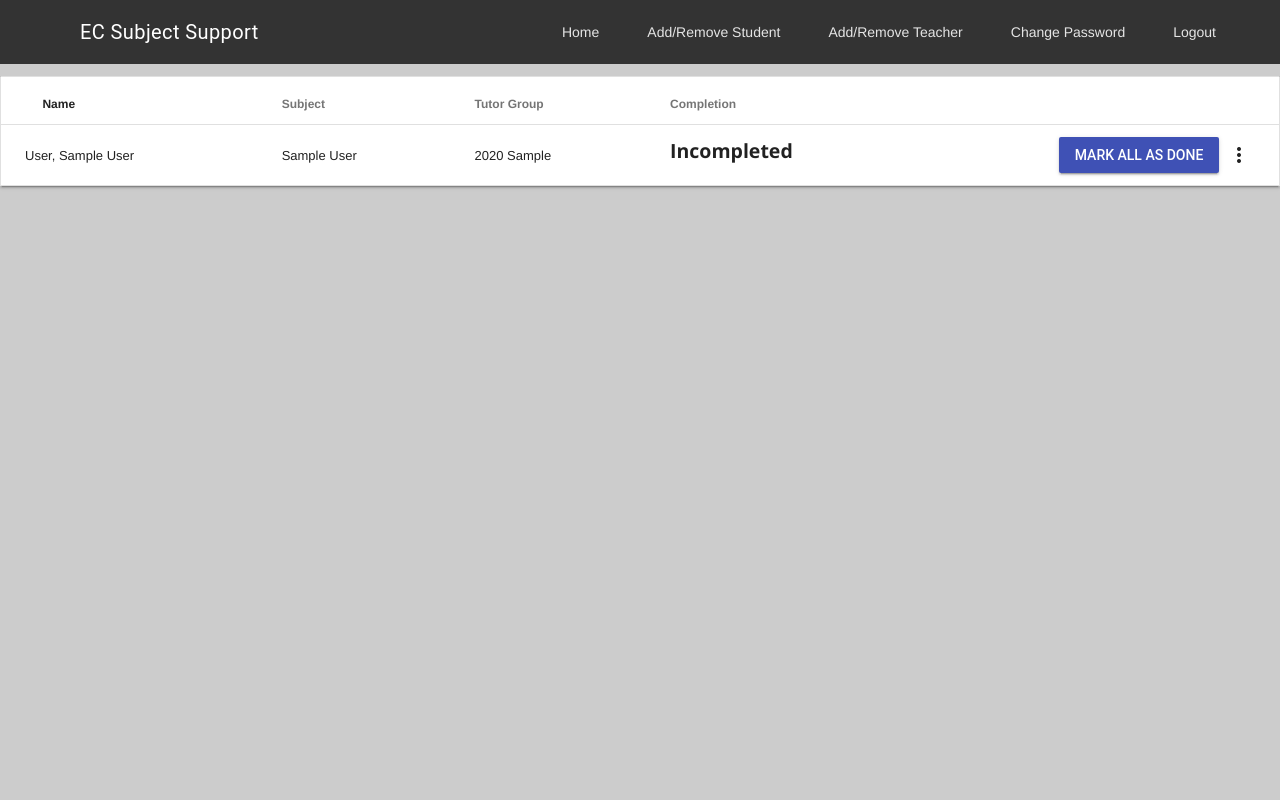
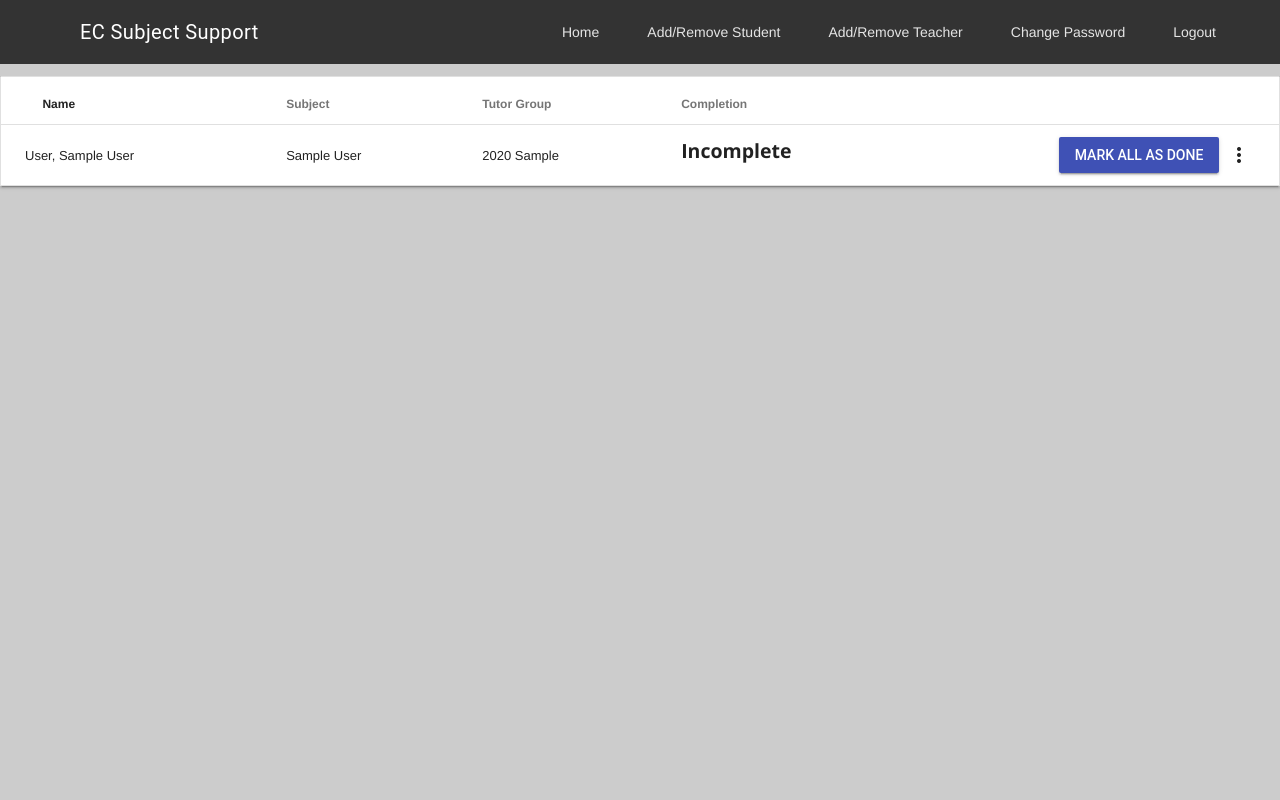
Before and after one commit to NoobleMcScrunchkin/Subject-Support, a PHP site: page / in a window 1280 px wide. Run offline with PHP 8.4, Linux system fonts and the light colour scheme; a user stored in the database is signed in; data comes from the database, SQL or seed files in the repository; tables that the repository leaves empty hold one stand-in row (values such as "Sample post").

Commit message:
Mobile Improvements

```diff
--- a/index.php
+++ b/index.php
@@ -61,10 +61,10 @@ $week_start = date('Y-m-d', strtotime('-'.$day.' days'));
                                 $completedStr = "P2 Done";
                             }
                             elseif(!$completed[1] && !$completed[2]) {
-                                $completedStr = "Incompleted";
+                                $completedStr = "Incomplete";
                             }
                             else {
-                                $completedStr = "Completed";
+                                $completedStr = "Complete";
                             }
                             ?>
                             <tr>
```
